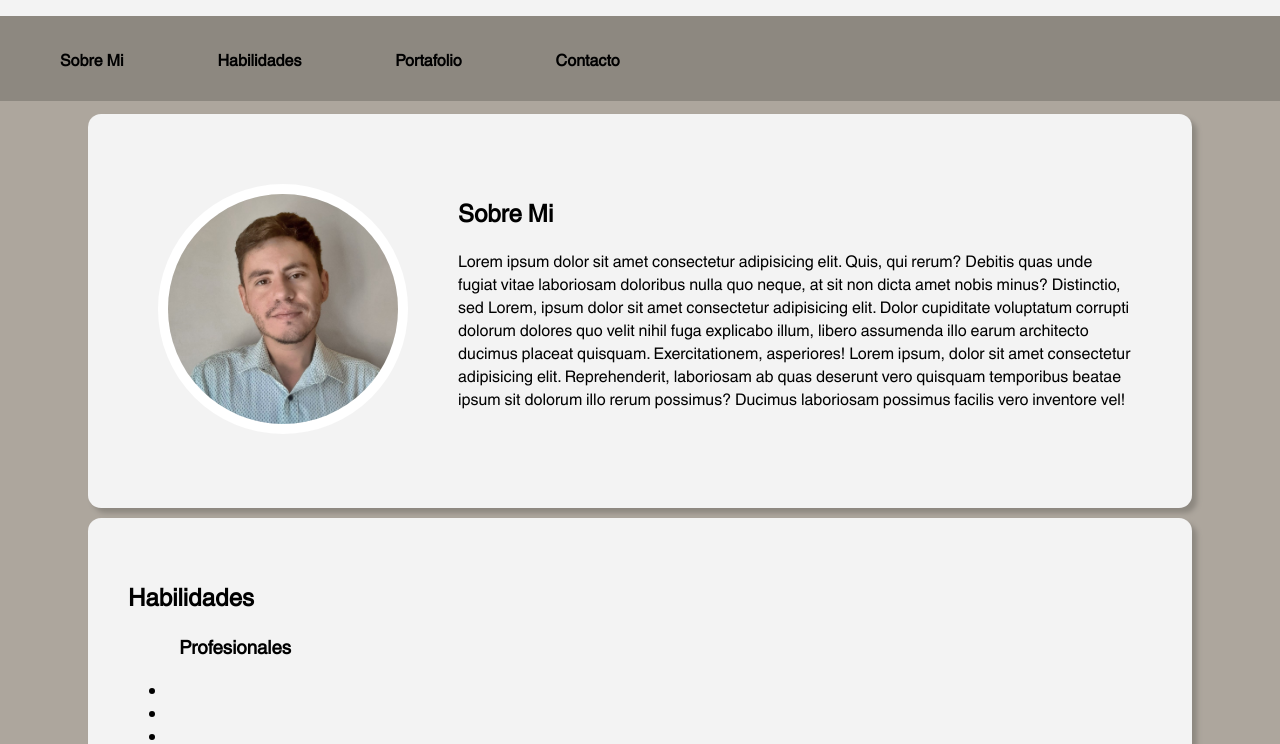
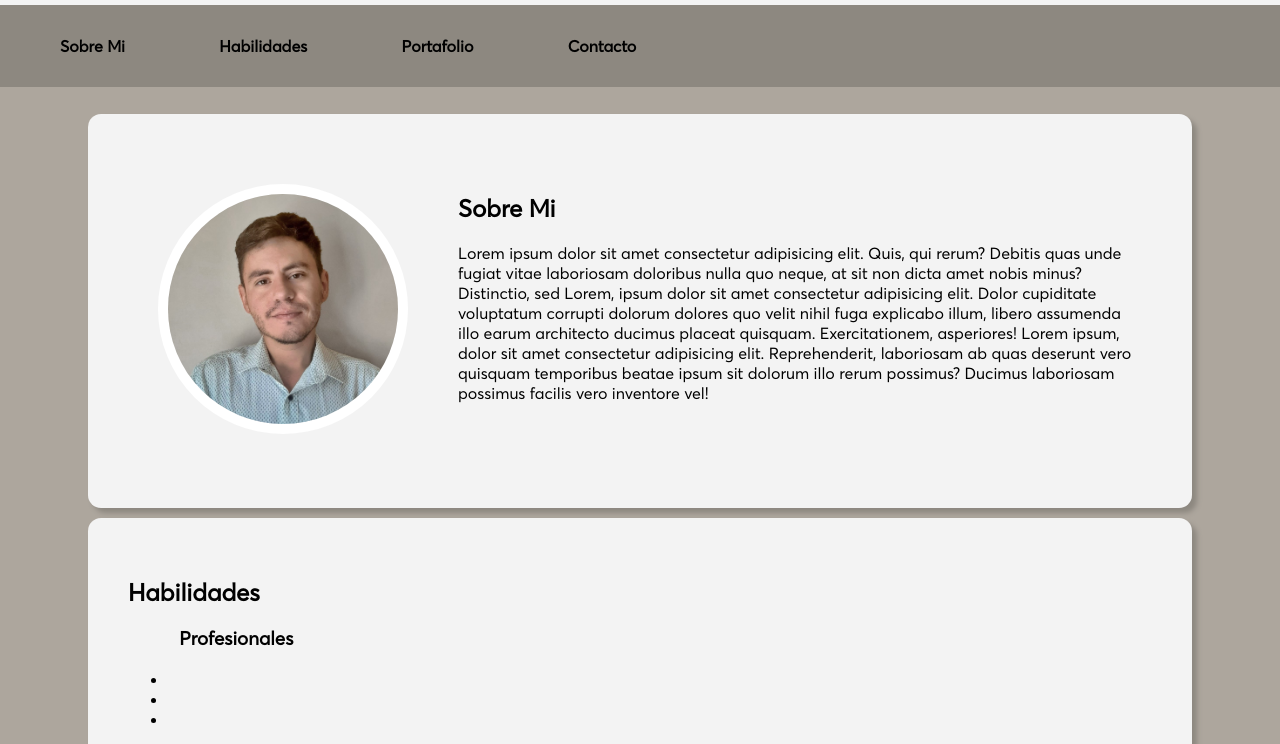
Before and after one commit to JonaBerrios/portafolio, a plain HTML site: page index.html in a window 1280 px wide. Shown: the part 134-878 px from the top of the page. Drawn offline with Linux system fonts and the light colour scheme.

Commit message:
cambiodefuente

```diff
--- a/assets/css/style.css
+++ b/assets/css/style.css
@@ -1,11 +1,11 @@
 @font-face {
-    font-family: "helveticaworld";
-    src: url(/assets/fonts/Helveticaworld.ttf) format('truetype');
+    font-family: "averta";
+    src: url(/assets/fonts/Averta.otf);
 }
 
 body{
     background-color: #ADA69D;
-    font-family: "helveticaworld";
+    font-family: "averta";
     padding: 80px;
 }
 
```
Also changed, not shown: assets/fonts/Averta.otf (added), assets/fonts/Helveticaworld.ttf (deleted).
